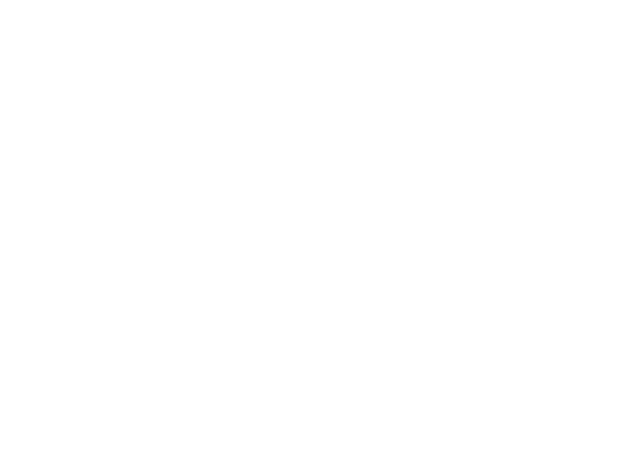
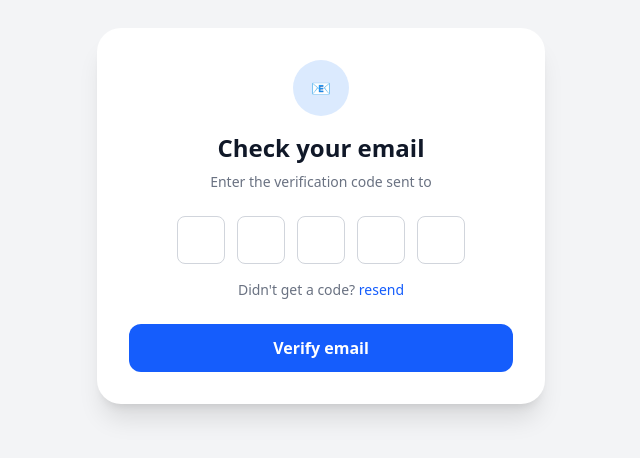
Before and after one commit to Rohitshah507/rohit-shah-travelease-frontend, a React (Vite) app: page /otp-verification in a window 1280 px wide. Before the commit this address had no page. Shown: the part 184-642 px from the top of the page, without its empty margins (319-959 px from the left). Built offline with nearby package versions, Linux system fonts and the light colour scheme; the HTML template or start-up script is replaced by a standard one.

Commit message:
Finally Completed the frontend authentication

```diff
--- a/src/App.jsx
+++ b/src/App.jsx
@@ -14,6 +14,7 @@ const App = () => {
         <Route path="/signup" element={<SignUp />} />
         <Route path="/login" element={<LogIn />} />
         <Route path="/home" element={<Home />} />
+        <Route path="/otp-verification" element={<OtpVerification/> }/>
         <Route path="forget-password" element={<ForgetPassword/> }/>
       </Routes>
     </div>
--- a/src/pages/OtpVerification.jsx
+++ b/src/pages/OtpVerification.jsx
@@ -1,11 +1,112 @@
-import React from 'react'
+import React, { useState } from "react";
+import axios from "axios";
+import { useNavigate, useLocation } from "react-router-dom";
+import { serverURL } from "../App.jsx";
 
 const OtpVerification = () => {
+  const [otp, setOtp] = useState(["", "", "", "", ""]);
+
+  const navigate = useNavigate();
+  const location = useLocation();
+  const email = location.state?.email;
+  const handleChange = (value, index) => {
+    if (!/^[0-9]?$/.test(value)) return;
+
+    const newOtp = [...otp];
+    newOtp[index] = value;
+    setOtp(newOtp);
+
+    if (value && index < otp.length - 1) {
+      document.getElementById(`otp-${index + 1}`).focus();
+    }
+  };
+
+  const handleVerify = async () => {
+    const verificationCode = otp.join("");
+    try {
+      const result = await axios.post(
+        `${serverURL}/api/auth/verify-email`,
+        {
+          email,
+          verificationCode,
+        },
+        { withCredentials: true }
+      );
+      alert("Email verified successfully!");
+      navigate("/home");
+      console.log(result);
+    } catch (error) {
+      console.error("Error verifying OTP:", error);
+    }
+  };
+
+  const handleResendOTP = async () => {
+    try {
+      const result = await axios.post(
+        `${serverURL}/api/auth/resend-otp`,
+        {
+          email,
+        },
+        { withCredentials: true }
+      );
+      alert("Resent OTP sent successfully!");
+      console.log(result);
+    } catch (error) {
+      console.error("Error verifying OTP:", error);
+    }
+  };
+
   return (
-    <div>
-      Verification
+    <div className="min-h-screen flex items-center justify-center bg-gray-100 px-4">
+      <div className="w-full max-w-md bg-white rounded-3xl p-8 shadow-xl text-center">
+        <div className="flex justify-center mb-4">
+          <div className="w-14 h-14 rounded-full bg-blue-100 flex items-center justify-center">
+            📧
+          </div>
+        </div>
+
+        <h2 className="text-2xl font-semibold text-gray-900">
+          Check your email
+        </h2>
+
+        <p className="text-gray-500 mt-2 text-sm">
+          Enter the verification code sent to <br />
+          <span className="font-medium text-gray-700">{email}</span>
+        </p>
+
+        {/* OTP Inputs */}
+        <div className="flex justify-center gap-3 mt-6">
+          {otp.map((digit, index) => (
+            <input
+              key={index}
+              id={`otp-${index}`}
+              type="text"
+              maxLength="1"
+              value={digit}
+              onChange={(e) => handleChange(e.target.value, index)}
+              className="w-12 h-12 text-center text-lg font-semibold border border-gray-300 rounded-lg focus:outline-none focus:ring-2 focus:ring-blue-500"
+            />
+          ))}
+        </div>
+
+        {/* Resend */}
+        <p className="text-sm text-gray-500 mt-4">
+          Didn't get a code?{" "}
+          <button onClick={handleResendOTP} className="text-blue-600 font-medium hover:underline cursor-pointer">
+            resend
+          </button>
+        </p>
+
+        {/* Button */}
+        <button
+          className="w-full mt-6 bg-blue-600 hover:bg-blue-700 text-white py-3 rounded-xl font-semibold transition cursor-pointer"
+          onClick={handleVerify}
+        >
+          Verify email
+        </button>
+      </div>
     </div>
-  )
-}
+  );
+};
 
-export default OtpVerification
+export default OtpVerification;
--- a/src/pages/SignUp.jsx
+++ b/src/pages/SignUp.jsx
@@ -4,8 +4,8 @@ import { FaEye } from "react-icons/fa";
 import { FaEyeSlash } from "react-icons/fa6";
 import { useNavigate } from "react-router-dom";
 import axios from "axios";
+import { serverURL } from "../App.jsx";
 
-import { serverURL } from "../App.jsx";
 const SignUp = () => {
   const primaryColor = "#ff4d2d";
   const hoverColor = "#e64323";
@@ -34,7 +34,9 @@ const SignUp = () => {
       );
 
       alert(res.data.message);
-      navigate("/login");
+      navigate("/otp-verification", {
+        state: { email },
+      });
 
       console.log(res);
     } catch (error) {
```
